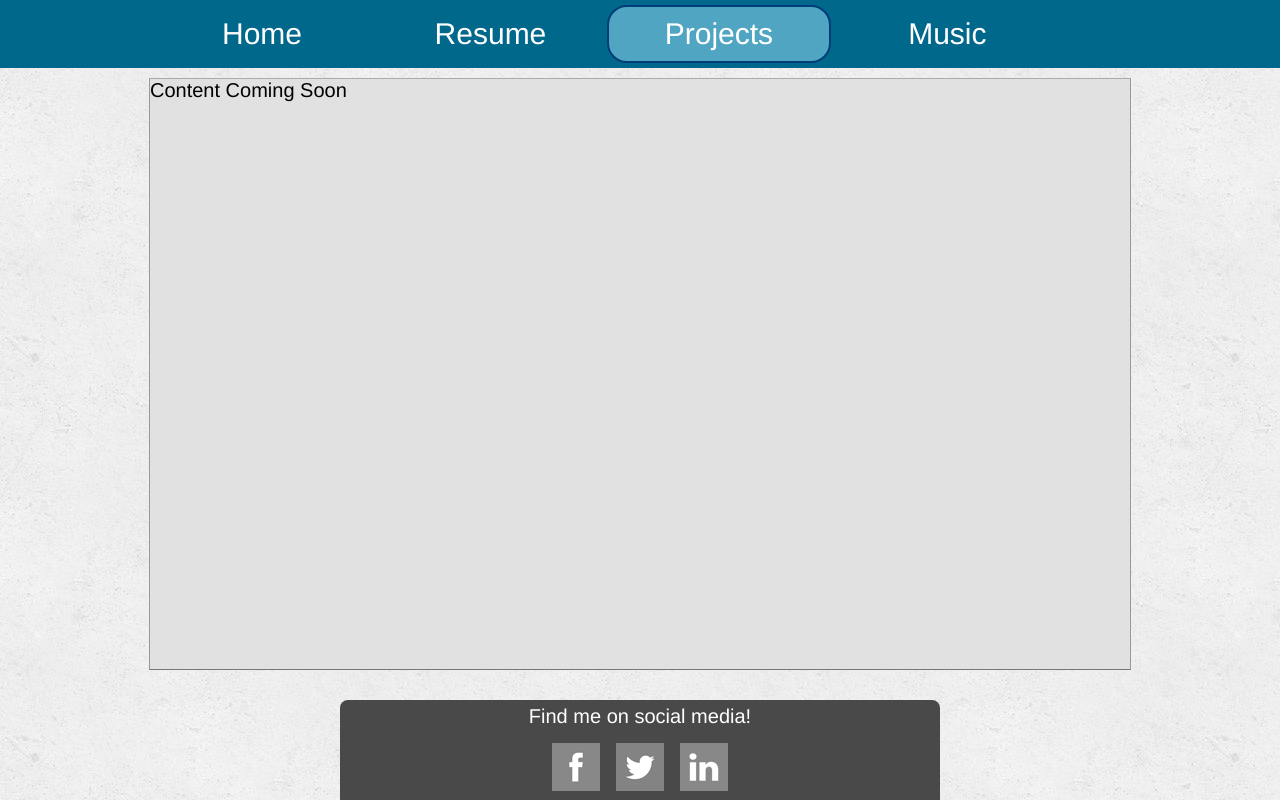
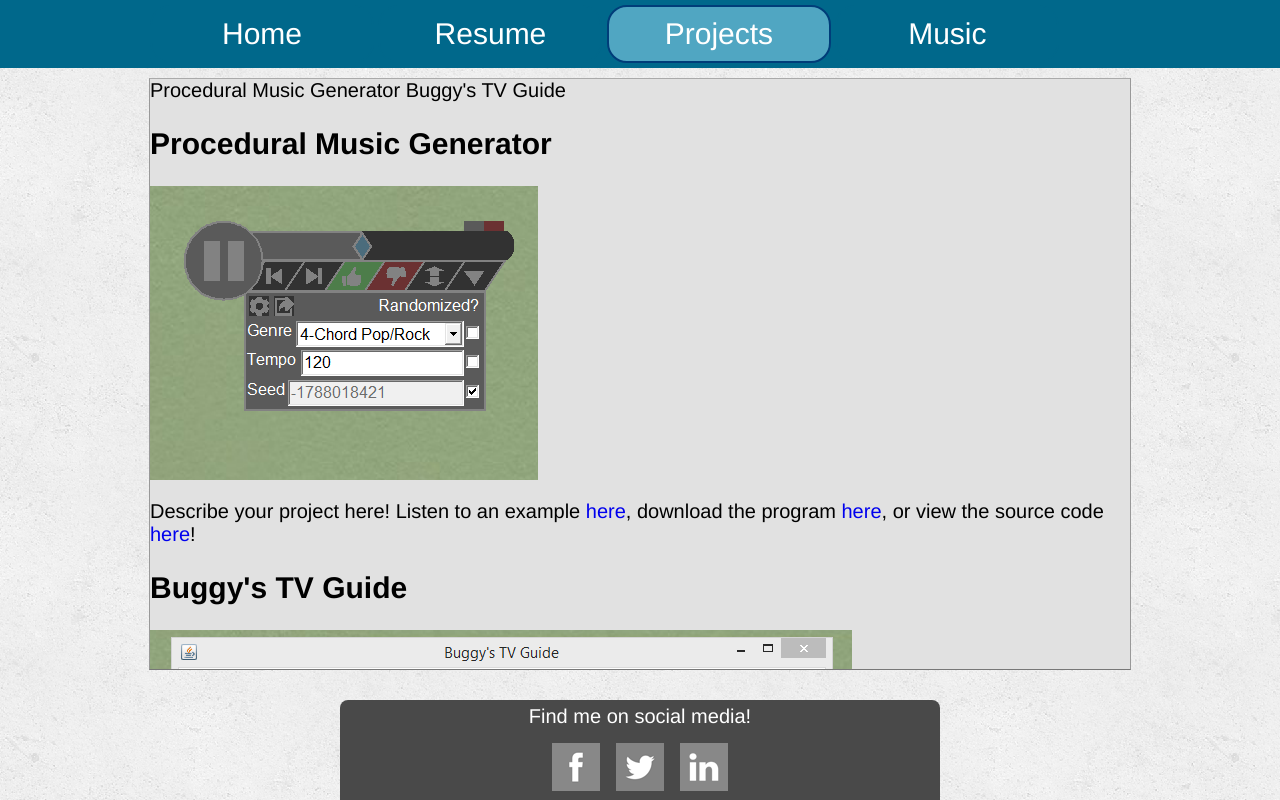
Before and after one commit to austin-rauschuber/austin-rauschuber.github.io, a plain HTML site: page index.html in a window 1280 px wide. Both pictures are taken after a click on the link "Projects". Drawn offline with nearby package versions, Linux system fonts and the light colour scheme.

Commit message:
Added Unstyled Content to Projects Page

```diff
--- a/index.html
+++ b/index.html
@@ -31,7 +31,24 @@
         </div>
 
         <div class="textbox">
-            Content Coming Soon
+            <div class="projectHead">
+                <a class="projectLink">Procedural Music Generator</a>
+                <a class="projectLink">Buggy's TV Guide</a>
+            </div>
+
+            <div class="project">
+                <h2>Procedural Music Generator</h2>
+                <img src="PMG.PNG">
+
+                <p>Describe your project here! Listen to an example <a href="PMG.mid" target="_blank">here</a>, download the program <a href="PMG.zip" target="_blank">here</a>, or view the source code <a href="https://github.com/Zwolf11/BlottoBeats">here</a>!</p>
+            </div>
+
+            <div class="project">
+                <h2>Buggy's TV Guide</h2>
+                <img src="Buggys.PNG">
+
+                <p>Describe your project here! View the source code <a href="https://github.com/mhanberg/Buggy-s-TV-Guide">here</a>!</p>
+            </div>
         </div>
 
         <div class="textbox">
```
Also changed, not shown: Buggys.PNG (added), PMG.PNG (added), 3 other files.
